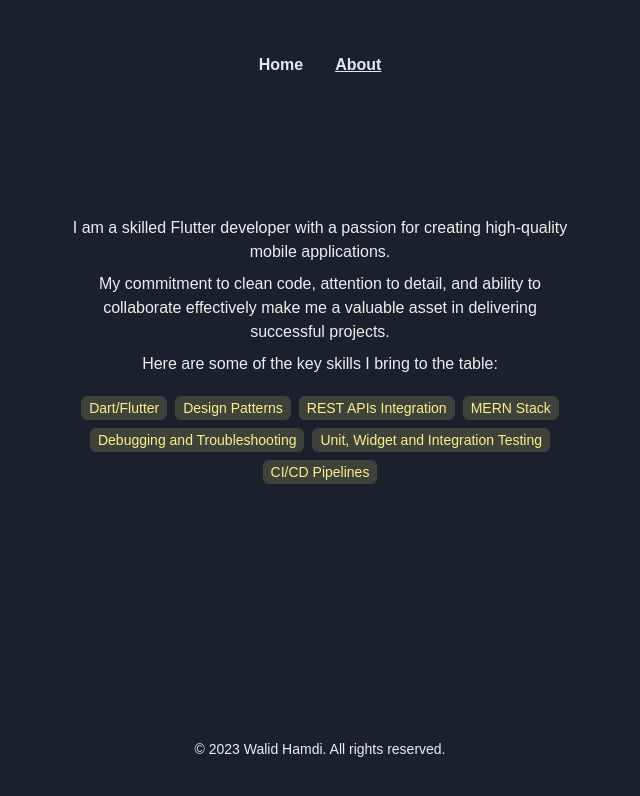
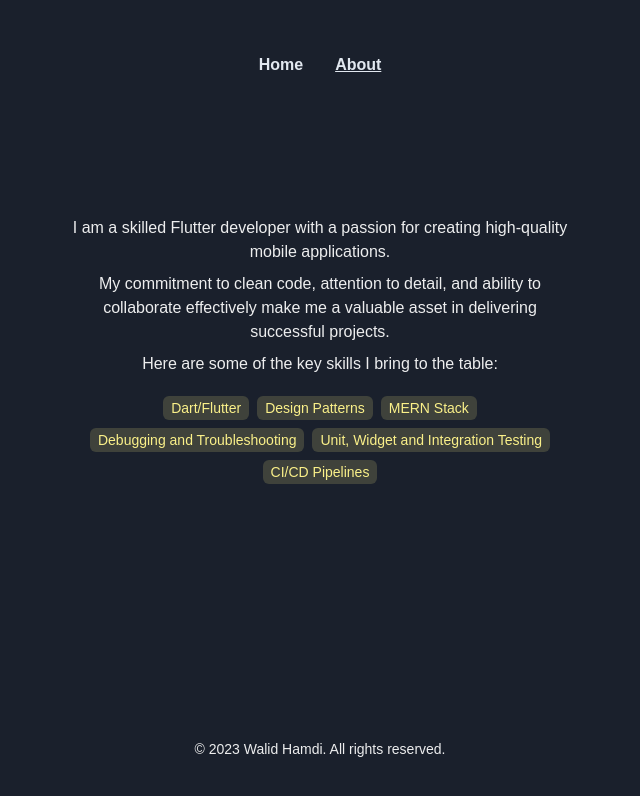
Before and after one commit to walid-hamdi/React_portfolio_website, a React (Vite) app: page /about in a window 1280 px wide. Shown: the top 796 px of the page, without its empty margins (320-960 px from the left). Built offline with nearby package versions, Linux system fonts and the light colour scheme; a web font is replaced by a local one.

Commit message:
update the label skill

```diff
--- a/src/pages/About/components/Skills/index.tsx
+++ b/src/pages/About/components/Skills/index.tsx
@@ -10,14 +10,10 @@ const Skills = () => {
     },
 
     {
-      label: "REST APIs Integration",
+      label: "MERN Stack",
     },
 
     {
-     label: "MERN Stack",
-     },
-
-{
       label: "Debugging and Troubleshooting",
     },
     {
```
